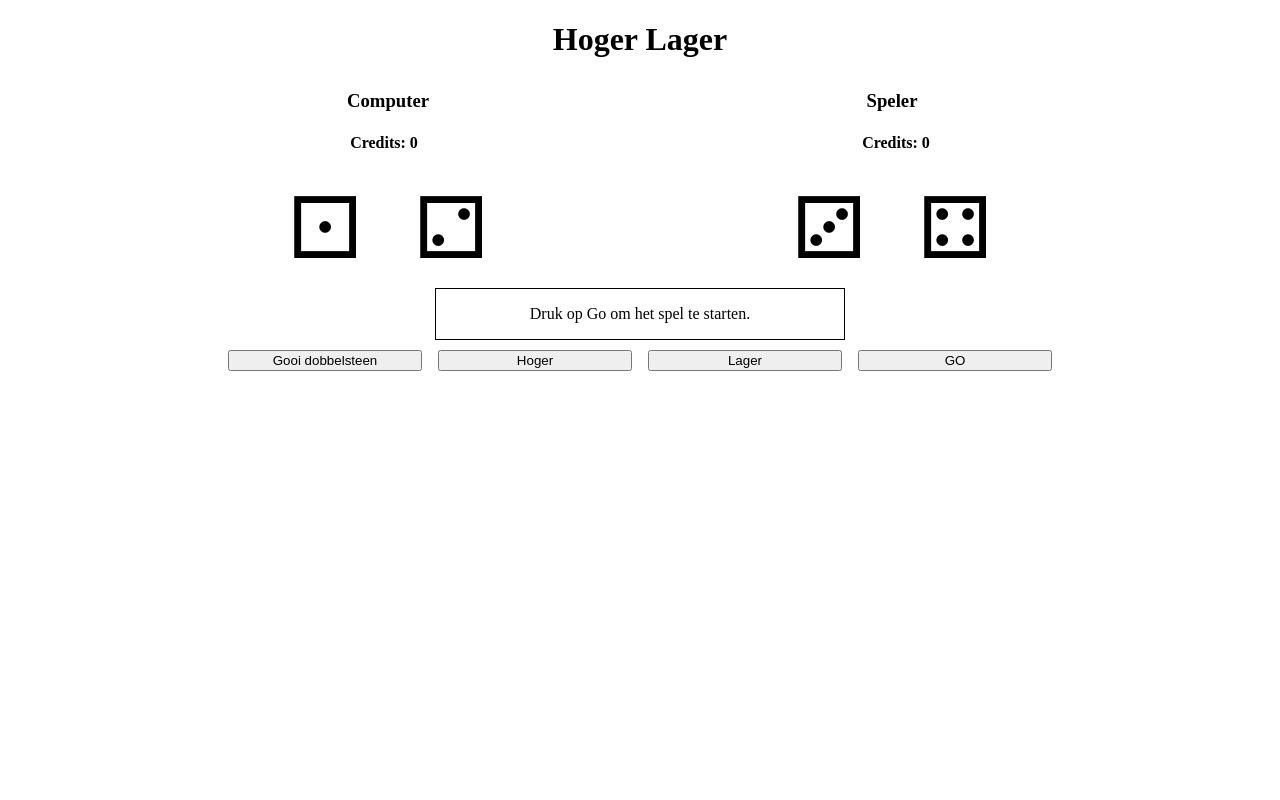
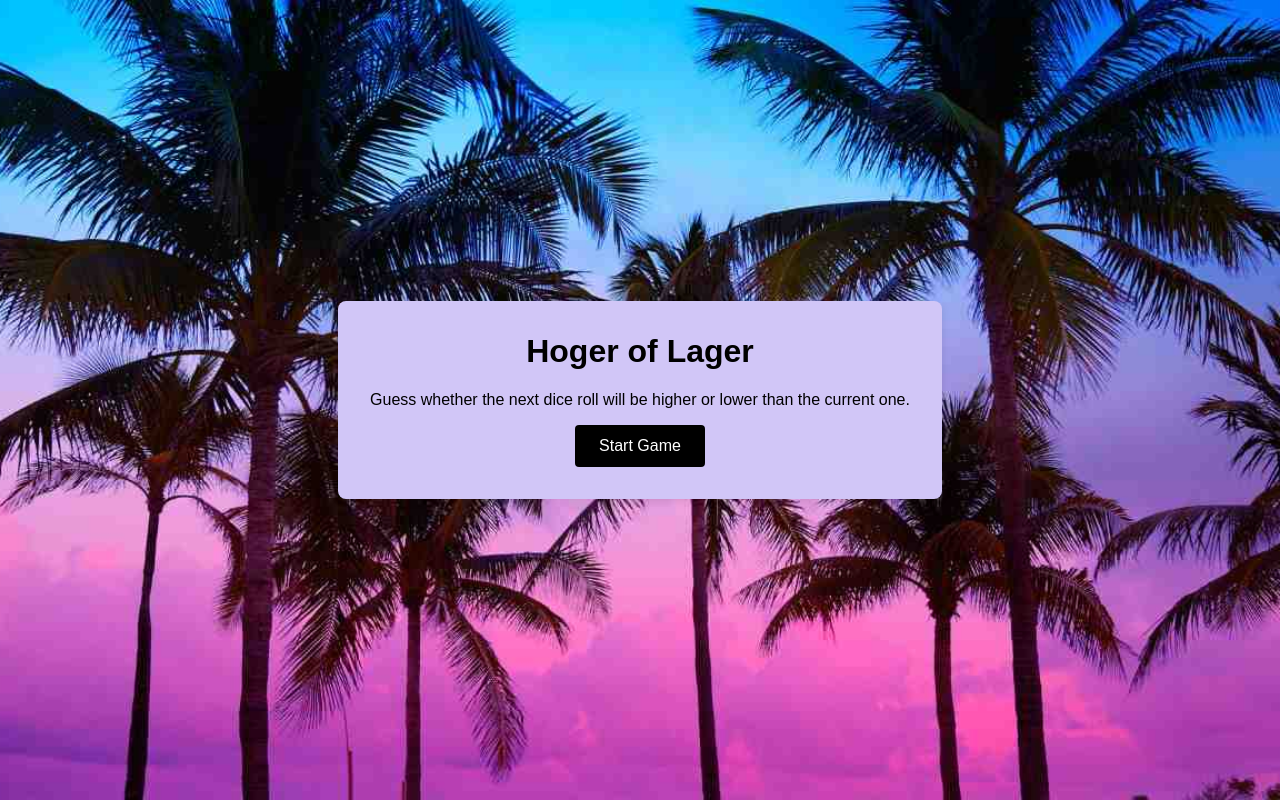
Before and after one commit to KrishnaBihari04/hogerlager, a plain HTML site: page index.html in a window 1280 px wide. Drawn offline with Linux system fonts and the light colour scheme.

Commit message:
index erin gezet

```diff
--- a/css/style.css
+++ b/css/style.css
@@ -1,4 +1,38 @@
-
+body {
+        font-family: Arial, sans-serif;
+        display: flex;
+        justify-content: center;
+        align-items: center;
+        height: 100vh;
+        margin: 0;
+        background-image: url(img/palm.jpg);
+        background-size: cover;
+        background-position: center;
+        min-height: 100vh;
+        width: 100%;
+        display: flex;
+        justify-content: center;
+        align-items: center;
+        height: 100vh;
+       }
+       .game-container {
+           background-color: rgb(209, 198, 247);
+           border-color: black;
+           padding: 20px;
+           border-radius: 10px;
+           box-shadow: 0 0 10px rgba(0, 0, 0, 0.1);
+           text-align: center;
+       }
+       button {
+           margin: 10px;
+           padding: 10px 20px;
+           font-size: 16px;
+           cursor: pointer;
+       }
+       #result {
+           margin-top: 20px;
+           font-weight: bold;
+       }
 .dices{
     padding: 10px;
     column-count: 5;
--- a/index.html
+++ b/index.html
@@ -1,92 +1,65 @@
 <!DOCTYPE html>
 <html lang="en">
+<head>
+  <meta charset="UTF-8">
+  <meta name="viewport" content="width=device-width, initial-scale=1.0">
+  <title>Higher or Lower Dice Game</title>
+  <style>
+    body {
+      font-family: Arial, sans-serif;
+      background-color: #f0f0f0;
+      display: flex;
+      justify-content: center;
+      align-items: center;
+      height: 100vh;
+      margin: 0;
+      background-image: url(img/palm.jpg);
+      background-size: cover;
+      background-position: center;
+      min-height: 100vh;
+      width: 100%;
+    }
 
-<head>
-    <meta charset="UTF-8">
-    <meta http-equiv="X-UA-Compatible" content="IE=edge">
-    <meta name="viewport" content="width=device-width, initial-scale=1.0">
-    <title>Hoger Lager</title>
-    <link rel="stylesheet" href="/css/style.css">
+    .start-screen {
+      background-color: rgb(209,198,247);
+      padding: 2rem;
+      border-radius: 8px;
+      box-shadow: 0 2px 8px rgba(0, 0, 0, 0.1);
+      text-align: center;
+    }
+
+    h1 {
+      margin-top: 0;
+    }
+
+    button {
+      background-color: #000000;
+      color: white;
+      padding: 12px 24px;
+      border: none;
+      border-radius: 4px;
+      cursor: pointer;
+      font-size: 16px;
+    }
+
+    button:hover {
+      background-color: #45a049;
+    }
+  </style>
 </head>
+<body>
+  <div class="start-screen">
+    <h1>Hoger of Lager</h1>
+    <p>Guess whether the next dice roll will be higher or lower than the current one.</p>
+    <button id="startGame">Start Game</button>
+  </div>
 
-<body>
-
-    <div class="container">
-        <header class="text-center">
-            <h1>Hoger Lager</h1>
-        </header>
-        <main>
-            <div class="headings">
-                <div>&nbsp;</div>
-                <div class="text-center">
-                    <h3>Computer</h3>
-                </div>
-                <div>&nbsp;</div>
-                <div class="text-center">
-                    <h3>Speler</h3>
-                </div>
-                <div>&nbsp;</div>
-            </div>
-            <div class="credits">
-                <div>&nbsp;</div>
-                <div class="text-center">
-                    <h4>Credits: <span class="computer-credits">0</span></h4>
-                </div>
-                <div>&nbsp;</div>
-                <div class="text-center">
-                    <h4>Credits: <span class="player-credits">0</span></h4>
-                </div>
-                <div>&nbsp;</div>
-            </div>
-            <div class="dices">
-                <div>&nbsp;</div>
-                <div class="dices-computer-player">
-                    <div class="dice text-center computer-dice-one">&#9856;</div>
-                    <div class="dice text-center computer-dice-two">&#9857;</div>
-                </div>
-                <div>&nbsp;</div>
-                <div class="dices-player">
-                    <div class="dice text-center player-dice-one">&#9858;</div>
-                    <div class="dice text-center player-dice-two">&#9859;</div>
-                </div>
-                <div>&nbsp;</div>
-            </div>
-            <div class="message text-center">
-                <div>&nbsp;</div>
-                <div class="message-box">
-                    <p>Druk op Go om het spel te starten.</p>
-                </div>
-                <div>&nbsp;</div>
-            </div>
-            <div class="controls">
-                <div>&nbsp;</div>
-                <div class="text-center player-dice-button-container">
-                    <button class="dice-button">
-                        Gooi dobbelsteen
-                    </button>
-                </div>
-                <div class="text-center higher-button-container">
-                    <button class="higher-button" onclick="ExampleFunction()">
-                        Hoger
-                    </button>
-                </div>
-                <div class="text-center lower-button-container">
-                    <button class="lower-button">
-                        Lager
-                    </button>
-                </div>
-                <div class="text-center go-button-container">
-                    <button class="go-button">
-                        GO
-                    </button>
-                </div>
-                <div>&nbsp;</div>
-            </div>
-        </main>
-    </div>
-
-
-    <script src="/js/main.js"></script>
+  <script>
+    const startButton = document.getElementById('startGame');
+    startButton.addEventListener('click', () => {
+    window.location.href = "HogerLager.html";
+    });
+      console.log('Game started!');
+  </script>
 </body>
-
 </html>
```
Also changed, not shown: HL spel/Startscherm.html (deleted, +0 -65 lines), HogerLager.html (renamed from HL spel/HogerLager.html), img/palm.jpg (renamed from HL spel/img/palm.jpg), 2 other files.
